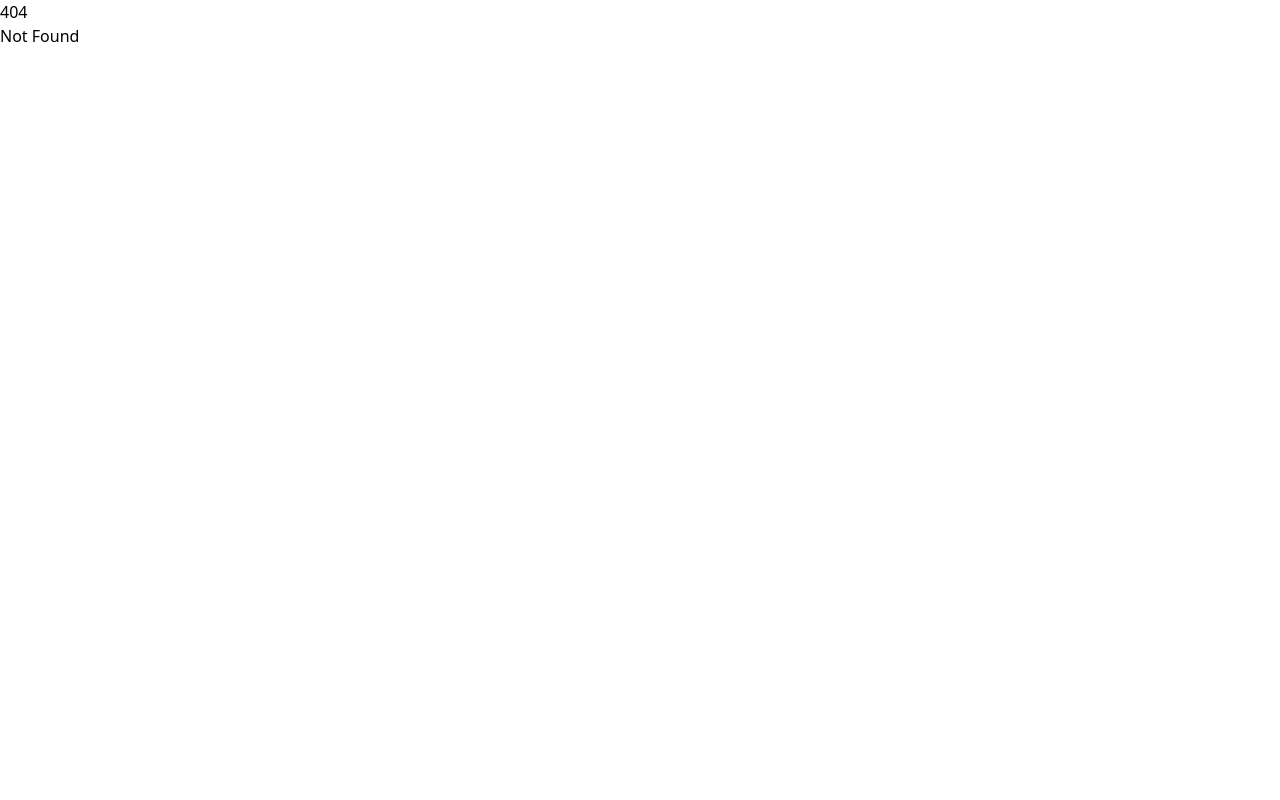
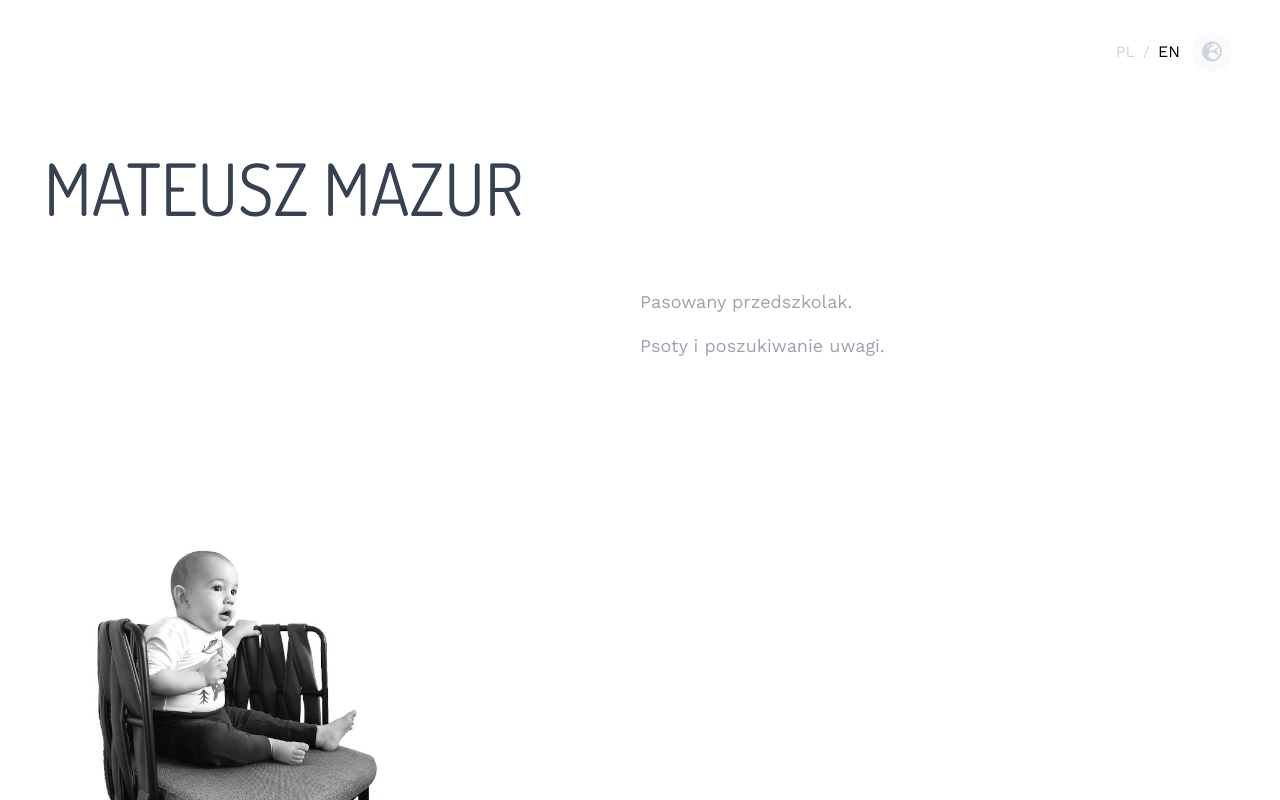
Before and after one commit to magicwrites/site-mazur, a SvelteKit app: page /mateusz in a window 1280 px wide. Before the commit this address had no page. Built offline with nearby package versions, Linux system fonts and the light colour scheme.

Commit message:
kid sites

```diff
--- a/src/components/content/maciej/skillset/Engineering.svelte
+++ b/src/components/content/maciej/skillset/Engineering.svelte
@@ -23,7 +23,7 @@
 				'REST',
 				'MVC / MVVM',
 				'redux / vuex',
-				'webpack / vite'
+				'webpack / parcel'
 			],
 			minor: ['grunt / bower'],
 			patch: []
--- a/src/components/content/maciej/skillset/Management.svelte
+++ b/src/components/content/maciej/skillset/Management.svelte
@@ -16,11 +16,11 @@
 
 		<div>
 			Software can be delivered in an orderly and transparent fashion. Over the years I have built
-			skills that keep me focused, efficient and organised even in a fast, chaotic environments.
+			skills that keep me focused, efficient and organised even in a fast, chaotic environment.
 		</div>
 
 		<div>
-			As a member of a group I arrange my work in relation to others. I follow the <span
+			As a member of a team I arrange my work in relation to others. I follow the <span
 				class="text-gray-700">critical path</span
 			>, share responsibilities, <span class="text-gray-700">take ownership</span> and propose improvements.
 		</div>
--- a/src/components/content/marcelina/Offer.svelte
+++ b/src/components/content/marcelina/Offer.svelte
@@ -7,7 +7,7 @@
 	// $: texts = $isPolish ? pl : en;
 </script>
 
-<div class="font-work xl:bg-gray-50">
+<div class="font-work xl:bg-gray-50" id="oferta">
 	<div class="xl:h-screen xl:mx-8 xl:flex xl:items-center 2xl:mx-44 2xl:text-lg">
 		<div class="grid xl:grid-cols-2 xl:gap-8">
 			<Intro />
--- /dev/null
+++ b/src/components/shared/Icon.svelte
@@ -0,0 +1,16 @@
+<script>
+	export let name = 'fas fa-arrow-right';
+	export let reactive = false;
+	export let active = false;
+	export let light = false;
+
+	let text = `text-gray-${light ? 300 : 700}`;
+</script>
+
+<div
+	class="flex items-center justify-center w-10 h-10 rounded-full transition {active
+		? 'bg-gray-700 text-white'
+		: `bg-gray-50 ${text}`} {reactive ? 'hover:bg-gray-700 hover:text-white' : ''}"
+>
+	<i class={name} />
+</div>
--- a/src/routes/+page.svelte
+++ b/src/routes/+page.svelte
@@ -48,10 +48,10 @@
 					><Link items={texts.maciej.skills} icon="fa-person">{texts.maciej.name}</Link></a
 				>
 				<div class="h-5 2xl:h-10 md:hidden xl:block" />
-				<a href="https://photos.app.goo.gl/ZBzunxbE2Xnv5SG27" target="_blank">
+				<a href="/helena">
 					<Link items={texts.helena.skills} icon="fa-child-reaching">{texts.helena.name}</Link>
 				</a>
-				<a href="https://photos.app.goo.gl/M7ZYb4GhJPxvBAAF9" target="_blank">
+				<a href="/mateusz">
 					<Link items={texts.mateusz.skills} icon="fa-baby">{texts.mateusz.name}</Link>
 				</a>
 			</main>
@@ -68,7 +68,7 @@
 				<a href="/maciej">
 					<Link items={texts.applications.features}>{texts.applications.name}</Link>
 				</a>
-				<a href="/marcelina">
+				<a href="/marcelina#oferta">
 					<Link items={texts.accounting.features}>{texts.accounting.name}</Link>
 				</a>
 				<div class="h-5 2xl:h-10 md:hidden xl:block" />
--- /dev/null
+++ b/src/routes/helena/+page.svelte
@@ -0,0 +1,86 @@
+<script>
+	import Language from '$components/shared/Language.svelte';
+	import Title from '$components/shared/Title.svelte';
+	import Icon from '$components/shared/Icon.svelte';
+	import Logo from '$components/shared/Logo.svelte';
+	import Copyrights from '$components/shared/Copyrights.svelte';
+	import helena from '$assets/helena-chair.jpg';
+</script>
+
+<svelte:head>
+	<title>Helena Mazur</title>
+</svelte:head>
+
+<div>
+	<div class="h-screen flex flex-col xl:px-8 xl:pt-4 2xl:px-48">
+		<header class="p-8 xl:p-4 z-10 flex justify-between">
+			<a href="/" class="xl:opacity-0 xl:pointer-events-none">
+				<Icon reactive light name="fas fa-arrow-left" />
+			</a>
+
+			<Language />
+		</header>
+
+		<main class="flex flex-grow flex-col sm:flex-row md:flex-col justify-between">
+			<section>
+				<div class="px-8 xl:px-4 xl:p-4 xl:py-16">
+					<Title>
+						<span style="margin-left: -2px">Helena</span>
+						<a class="hidden md:inline print:inline" href="/">Mazur</a>
+					</Title>
+				</div>
+
+				<section class="grid xl:grid-cols-2">
+					<div class="xl:col-start-2">
+						<div class="font-work xl:text-lg text-gray-400">
+							<div class="p-2 px-8 xl:p-0 flex flex-col gap-4">
+								<div>Pasowany przedszkolak.</div>
+								<div>Psoty i poszukiwanie uwagi.</div>
+							</div>
+						</div>
+					</div>
+				</section>
+			</section>
+
+			<img class="chair select-none" src={helena} alt="helena" />
+		</main>
+	</div>
+</div>
+
+<style>
+	@media (min-width: 640px) {
+		.chair {
+			width: 50vw;
+			position: absolute;
+			bottom: 0;
+			right: 0;
+		}
+	}
+
+	@media (min-width: 768px) and (min-height: 640px) {
+		.chair {
+			margin-left: auto;
+			margin-right: auto;
+			position: static;
+			width: 75vw;
+		}
+	}
+
+	@media (min-width: 1024px) and (min-height: 640px) {
+		.chair {
+			width: 50vw;
+		}
+	}
+
+	@media (min-width: 1280px) {
+		.chair {
+			margin-left: 0;
+			margin-right: 0;
+			width: 30vw;
+			height: auto;
+		}
+	}
+
+	@media (min-width: 1920px) {
+	}
+</style>
--- /dev/null
+++ b/src/routes/mateusz/+page.svelte
@@ -0,0 +1,86 @@
+<script>
+	import Language from '$components/shared/Language.svelte';
+	import Title from '$components/shared/Title.svelte';
+	import Icon from '$components/shared/Icon.svelte';
+	import Logo from '$components/shared/Logo.svelte';
+	import Copyrights from '$components/shared/Copyrights.svelte';
+	import mateusz from '$assets/mateusz-chair.jpg';
+</script>
+
+<svelte:head>
+	<title>Mateusz Mazur</title>
+</svelte:head>
+
+<div>
+	<div class="h-screen flex flex-col xl:px-8 xl:pt-4 2xl:px-48">
+		<header class="p-8 xl:p-4 z-10 flex justify-between">
+			<a href="/" class="xl:opacity-0 xl:pointer-events-none">
+				<Icon reactive light name="fas fa-arrow-left" />
+			</a>
+
+			<Language />
+		</header>
+
+		<main class="flex flex-grow flex-col sm:flex-row md:flex-col justify-between">
+			<section>
+				<div class="px-8 xl:px-4 xl:p-4 xl:py-16">
+					<Title>
+						<span style="margin-left: -2px">Mateusz</span>
+						<a class="hidden md:inline print:inline" href="/">Mazur</a>
+					</Title>
+				</div>
+
+				<section class="grid xl:grid-cols-2">
+					<div class="xl:col-start-2">
+						<div class="font-work xl:text-lg text-gray-400">
+							<div class="p-2 px-8 xl:p-0 flex flex-col gap-4">
+								<div>Pasowany przedszkolak.</div>
+								<div>Psoty i poszukiwanie uwagi.</div>
+							</div>
+						</div>
+					</div>
+				</section>
+			</section>
+
+			<img class="chair select-none" src={mateusz} alt="mateusz" />
+		</main>
+	</div>
+</div>
+
+<style>
+	@media (min-width: 640px) {
+		.chair {
+			width: 50vw;
+			position: absolute;
+			bottom: 0;
+			right: 0;
+		}
+	}
+
+	@media (min-width: 768px) and (min-height: 640px) {
+		.chair {
+			margin-left: auto;
+			margin-right: auto;
+			position: static;
+			width: 75vw;
+		}
+	}
+
+	@media (min-width: 1024px) and (min-height: 640px) {
+		.chair {
+			width: 50vw;
+		}
+	}
+
+	@media (min-width: 1280px) {
+		.chair {
+			margin-left: 0;
+			margin-right: 0;
+			width: 30vw;
+			height: auto;
+		}
+	}
+
+	@media (min-width: 1920px) {
+	}
+</style>
```
Also changed, not shown: src/assets/helena-chair.jpg (added), src/assets/mateusz-chair.jpg (added).
